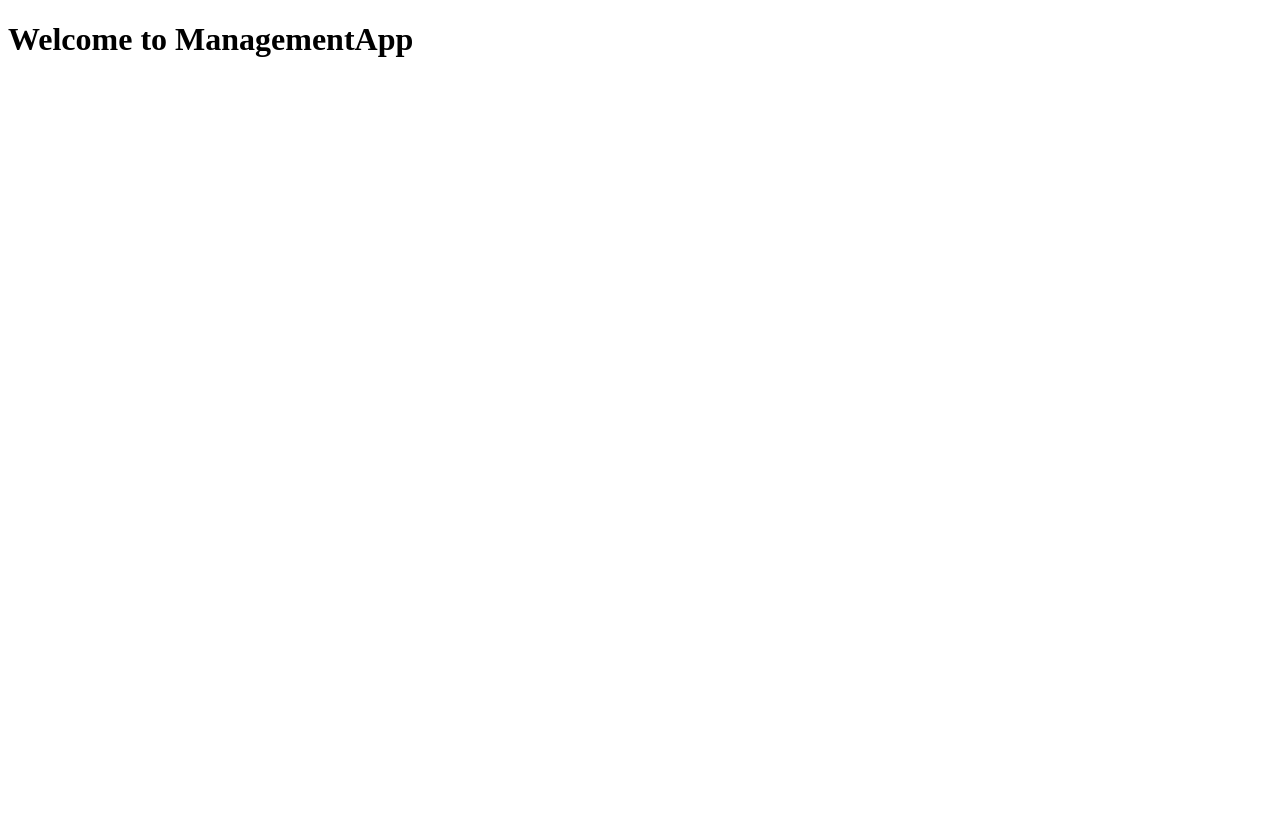
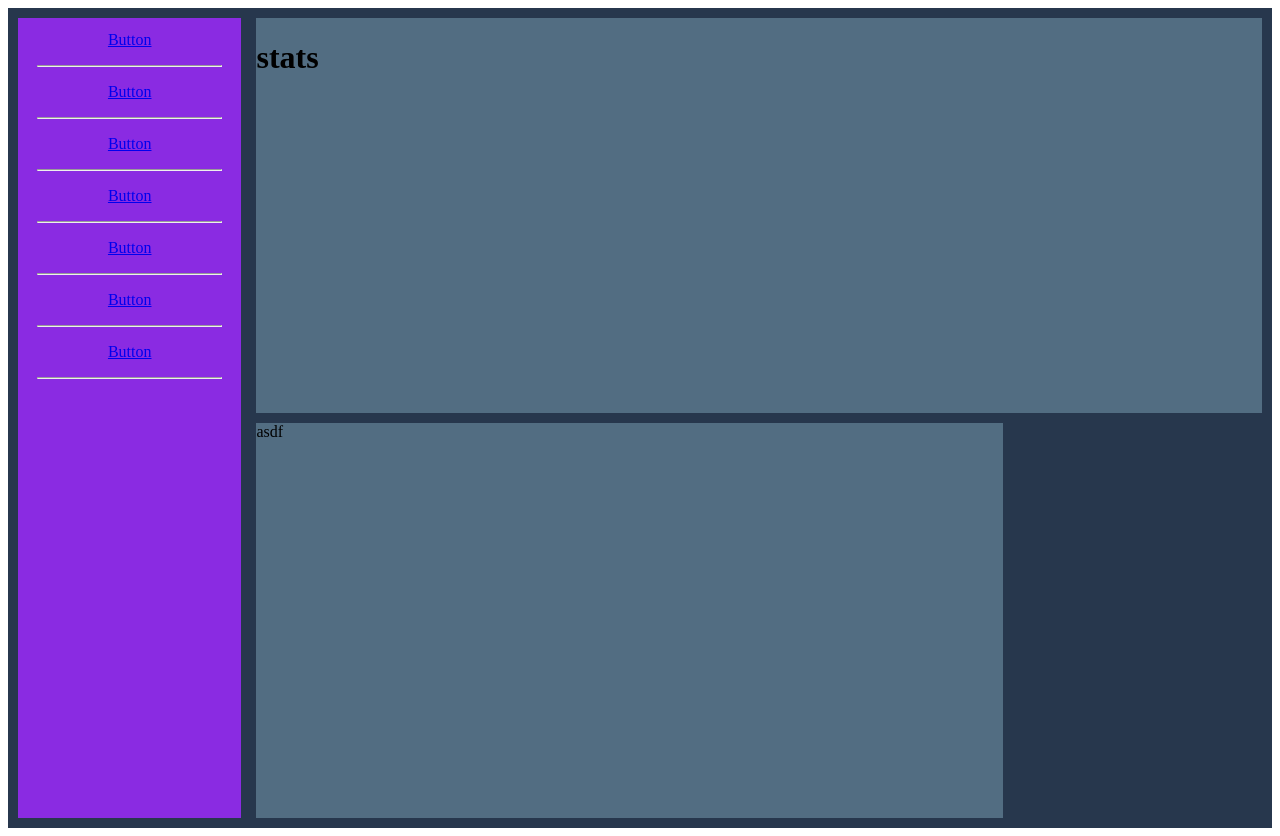
Before and after one commit to pllanaleart/ManagementAppFrontEnd, a plain HTML site: page index.html in a window 1280 px wide. Before the commit the page ends 800 px from the top, so only its background shows below. Drawn offline with Linux system fonts and the light colour scheme.

Commit message:
sepparated the working field

```diff
--- a/index.html
+++ b/index.html
@@ -7,7 +7,30 @@
     <link rel="stylesheet" href="./style.css" />
   </head>
   <body>
-    <h1>Welcome to ManagementApp</h1>
+    <div class="container">
+      <div class="nav-container">
+        <div class="nav-link"><a href="#">Button</a></div>
+        <hr />
+        <div class="nav-link"><a href="#">Button</a></div>
+        <hr />
+        <div class="nav-link"><a href="#">Button</a></div>
+        <hr />
+        <div class="nav-link"><a href="#">Button</a></div>
+        <hr />
+        <div class="nav-link"><a href="#">Button</a></div>
+        <hr />
+        <div class="nav-link"><a href="#">Button</a></div>
+        <hr />
+        <div class="nav-link"><a href="#">Button</a></div>
+        <hr />
+      </div>
+      <div class="content-container">
+        <div class="stats">
+          <h1>stats</h1>
+        </div>
+        <div class="settings">asdf</div>
+      </div>
+    </div>
 
     <script src="./index.js"></script>
   </body>
--- a/style.css
+++ b/style.css
@@ -0,0 +1,43 @@
+.container {
+  display: grid;
+  grid-template-columns: 1fr 4.5fr;
+  grid-template-rows: 1fr;
+  height: 100vh;
+  gap: 15px;
+  margin: 0px;
+  padding: 10px;
+  background-color: #27374d;
+}
+.nav-container {
+  display: flex;
+  flex-direction: column;
+  gap: 5px;
+  align-items: center;
+  margin: none;
+  padding: 10px;
+  background-color: blueviolet;
+}
+.content-container {
+  display: grid;
+  grid-template-columns: 3fr 1fr;
+  grid-template-rows: 1fr 1fr;
+  gap: 10px;
+}
+
+hr {
+  width: 90%;
+  box-shadow: 0 4px 4px -2px rgba(0, 0, 0, 0.5);
+}
+.nav-link {
+  display: flex;
+  justify-content: center;
+  align-items: center;
+  height: 3vh;
+}
+.stats {
+  grid-column: span 2;
+  background-color: #526d82;
+}
+.settings {
+  background-color: #526d82;
+}
```
